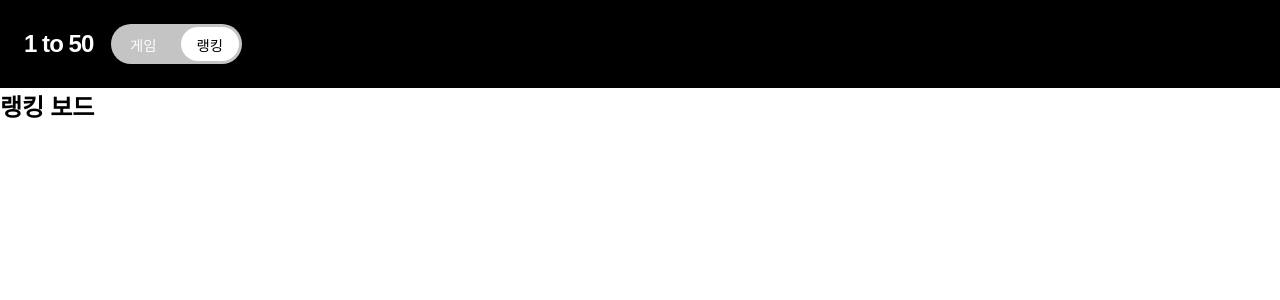
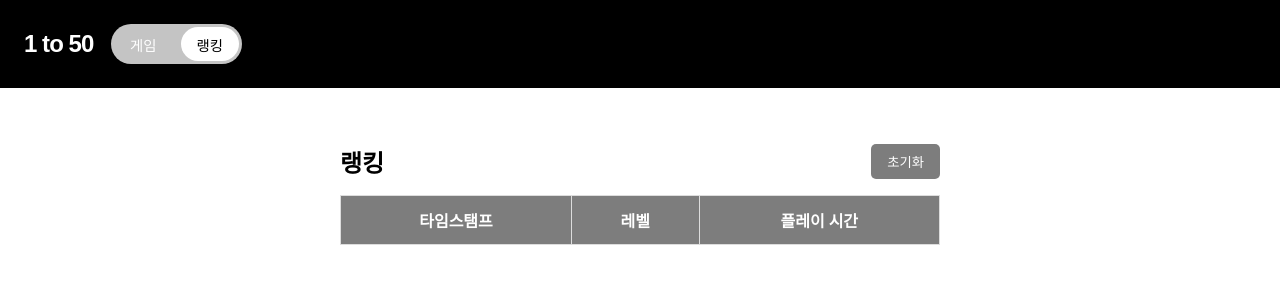
Before and after one commit to AND-SOPT-WEB/DaHyunKim, a React (Vite) app in the folder week3/assignment/: page / in a window 1280 px wide. Both pictures are taken after a click on the element "랭킹". Shown: the top 300 px of the page. Built offline with nearby package versions, Linux system fonts and the light colour scheme.

Commit message:
feat: 랭킹 구현

```diff
--- /dev/null
+++ b/week3/assignment/src/components/rank/RankingTable.jsx
@@ -0,0 +1,55 @@
+import styled from 'styled-components';
+import PropTypes from 'prop-types';
+
+const Table = styled.table`
+  width: 100%;
+  max-width: 37.5rem;
+  margin-top: 1rem;
+  border-collapse: collapse;
+
+  th, td {
+    padding: 0.75rem;
+    border: 1px solid #ddd;
+    text-align: center;
+  }
+
+  th {
+    background-color: ${(props) => props.theme.colors.darkGray};
+    color: ${(props) => props.theme.colors.white};
+  }
+`;
+
+const RankingTable = ({ rankings }) => {
+  return (
+    <Table>
+      <thead>
+        <tr>
+          <th>타임스탬프</th>
+          <th>레벨</th>
+          <th>플레이 시간</th>
+        </tr>
+      </thead>
+      <tbody>
+        {rankings.map((record, index) => (
+          <tr key={index}>
+            <td>{new Date(record.timestamp).toLocaleString()}</td>
+            <td>Level {record.level}</td>
+            <td>{record.playTime} 초</td>
+          </tr>
+        ))}
+      </tbody>
+    </Table>
+  );
+};
+
+RankingTable.propTypes = {
+  rankings: PropTypes.arrayOf(
+    PropTypes.shape({
+      timestamp: PropTypes.string.isRequired,
+      level: PropTypes.number.isRequired,
+      playTime: PropTypes.string.isRequired,
+    })
+  ).isRequired,
+};
+
+export default RankingTable;
--- /dev/null
+++ b/week3/assignment/src/hooks/useRankings.js
@@ -0,0 +1,28 @@
+import { useState } from 'react';
+
+const useRankings = () => {
+  const [rankings, setRankings] = useState(loadRankings());
+
+  // 로컬 스토리지에서 데이터 불러오기
+  function loadRankings() {
+    const savedRankings = JSON.parse(localStorage.getItem('gameRankings')) || [];
+    return savedRankings.sort((a, b) => {
+      // 레벨 기준 내림차순 정렬
+      if (b.level !== a.level) {
+        return b.level - a.level;
+      }
+      // 레벨이 같으면 playTime 기준 오름차순 정렬
+      return parseFloat(a.playTime) - parseFloat(b.playTime);
+    });
+  }
+
+  // 랭킹 초기화 함수
+  const clearRankings = () => {
+    localStorage.removeItem('gameRankings');
+    setRankings([]);
+  };
+
+  return { rankings, clearRankings };
+};
+
+export default useRankings;
--- a/week3/assignment/src/pages/RankingPage.jsx
+++ b/week3/assignment/src/pages/RankingPage.jsx
@@ -1,8 +1,47 @@
+import styled from 'styled-components';
+import useRankings from '../hooks/useRankings';
+import RankingTable from '../components/rank/RankingTable';
+
+const RankingContainer = styled.div`
+  display: flex;
+  flex-direction: column;
+  align-items: center;
+  margin-top: 2rem;
+  padding: 1.5rem;
+  border-radius: 8px;
+`;
+
+const Header = styled.div`
+  display: flex;
+  justify-content: space-between;
+  width: 100%;
+  max-width: 37.5rem;
+  align-items: center;
+`;
+
+const ResetButton = styled.button`
+  background-color: ${(props) => props.theme.colors.darkGray};
+  color: white;
+  border: none;
+  padding: 0.5rem 1rem;
+  border-radius: 5px;
+  cursor: pointer;
+  &:hover {
+    background-color: ${(props) => props.theme.colors.gray};
+  }
+`;
+
 const RankingPage = () => {
+  const { rankings, clearRankings } = useRankings();
+
   return (
-    <div>
-      <h2>랭킹 보드</h2>
-    </div>
+    <RankingContainer>
+      <Header>
+        <h2>랭킹</h2>
+        <ResetButton onClick={clearRankings}>초기화</ResetButton>
+      </Header>
+      <RankingTable rankings={rankings} />
+    </RankingContainer>
   );
 };
 
```
